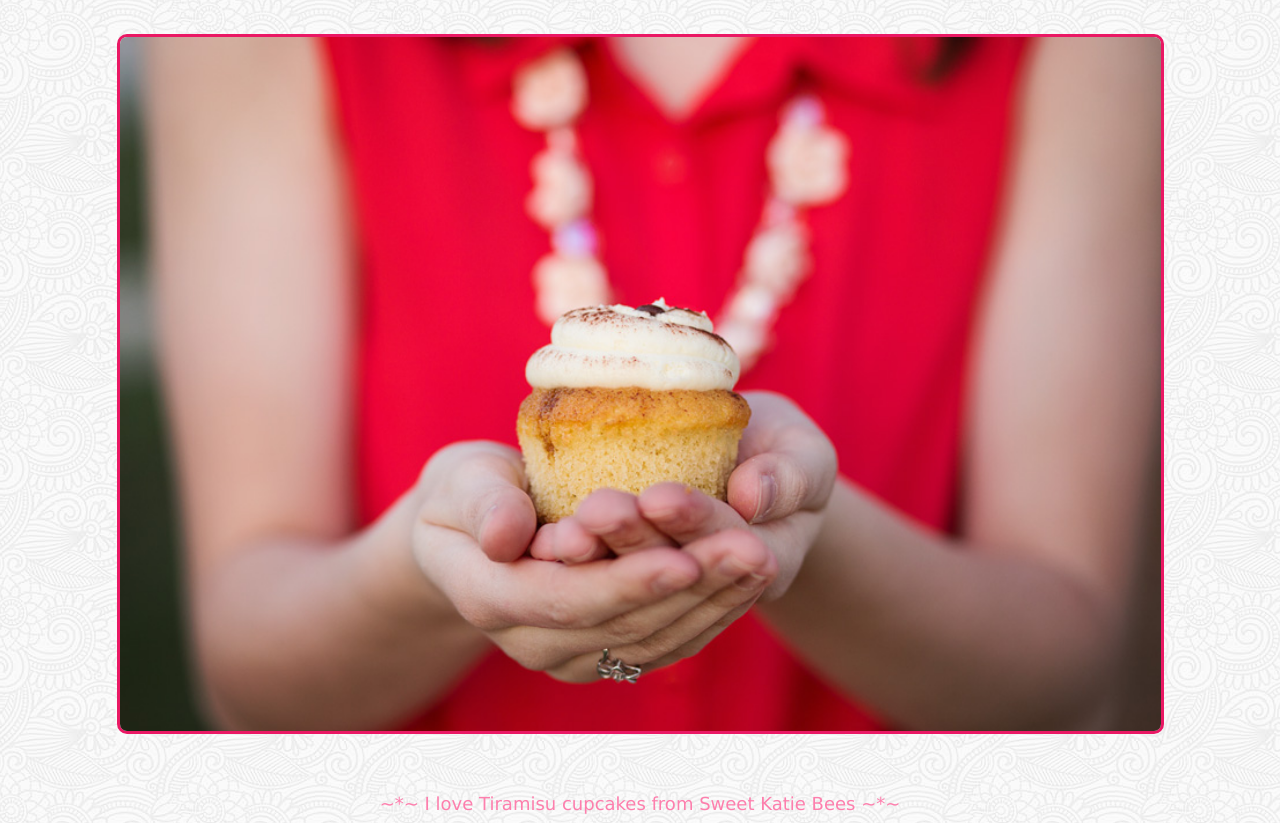
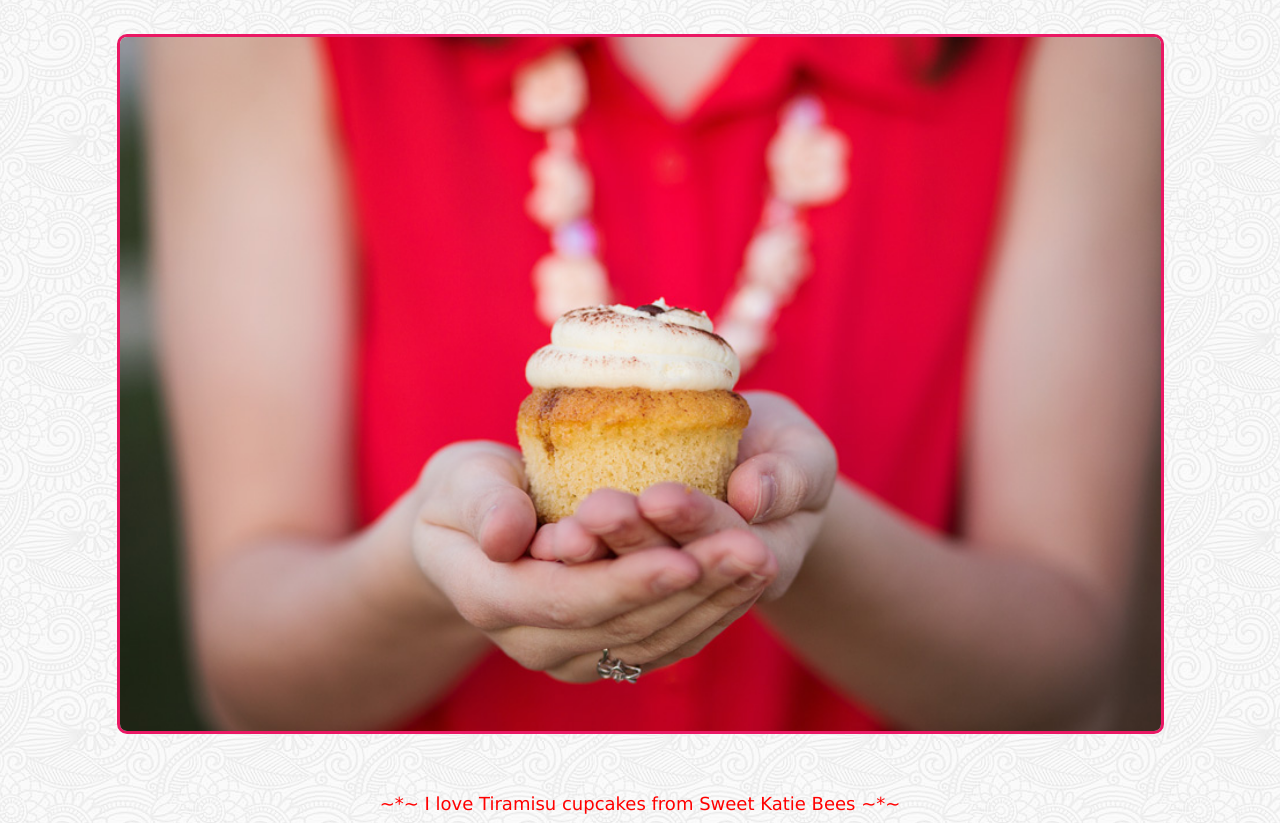
Before and after one commit to hanadavisson/hanadavisson.github.io, a plain HTML site: page hanapersonalwebsite/music.html in a window 1280 px wide. Shown: the part 91-914 px from the top of the page. Drawn offline with Linux system fonts and the light colour scheme.

Commit message:
changing a color

```diff
--- a/hanapersonalwebsite/style/style.css
+++ b/hanapersonalwebsite/style/style.css
@@ -23,7 +23,7 @@ img{
 	text-align: right;
 }
 .skb {
-	color: #FD7FAD;
+	color: red;
 }
 .u {
 	text-decoration: underline;
```
